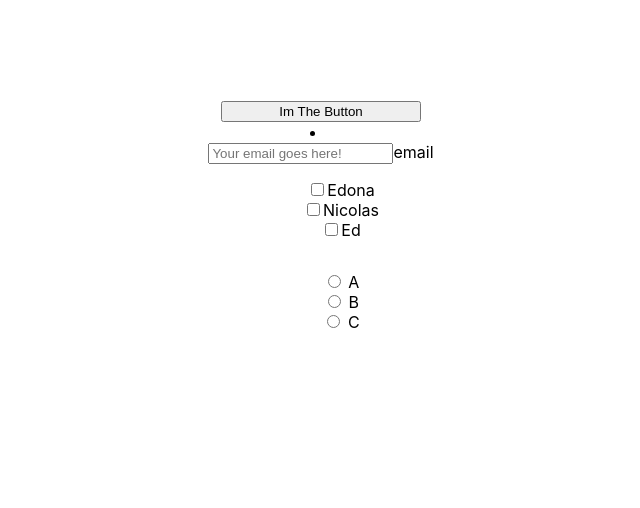
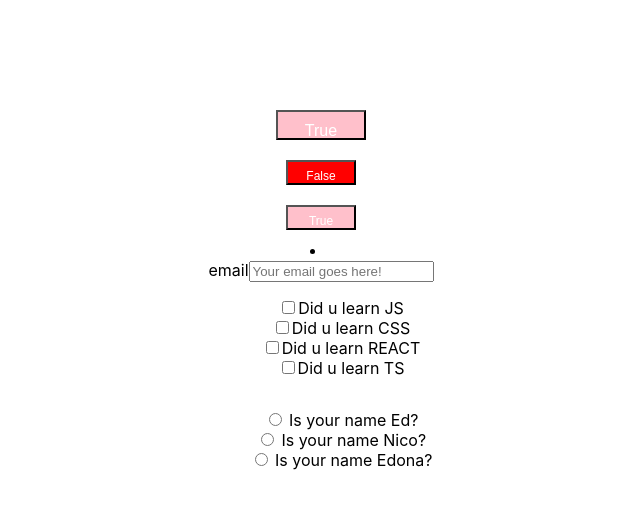
Before and after one commit to edonajemini/hoxton-react-library, a React (Vite) app: page / in a window 1280 px wide. Shown: the top 508 px of the page, without its empty margins (319-959 px from the left). Built offline with nearby package versions, Linux system fonts and the light colour scheme.

Commit message:
Done with the buttons

```diff
--- a/src/App.css
+++ b/src/App.css
@@ -9,5 +9,4 @@
 }
 .btn-class{
   width: 200px;
-
 }
--- a/src/App.tsx
+++ b/src/App.tsx
@@ -1,14 +1,24 @@
 import './App.css'
-import { Buttons } from './components/Buttons'
+import { Button } from './components/Button'
 import { Input } from './components/Input'
 import { CheckboxGroup } from "./components/CheckboxGroup"
 import { RadioGroup } from './components/RadioGroup'
 
-function App() {
+function App({setTrueorFalse}:any) {
 
   return (
     <div className="App">
-      < Buttons />
+      < Button size='big'
+      onClick={() => {
+        alert('Hello World')
+      }}>True</Button>
+      < Button size='medium' secondary
+      onClick={() => {
+        setTrueorFalse(false)
+      }}>False</Button>
+      < Button size='medium'
+      onClick={() => {
+      }}>True</Button>
       < Input />
 
       <ul className='form-list'>
--- /dev/null
+++ b/src/components/Button.tsx
@@ -0,0 +1,38 @@
+
+type Props = {
+    children: string
+    size?: 'big'| 'medium'|'small'
+    secondary?: boolean
+  }
+
+
+export function Button({children,size='medium',secondary, ...props}:Props){
+    let style = {width: "90px", height:"30px",backgroundColor: 'pink', margin: "10px", padding:"5px", color: 'white', fontSize:'10px', textAlign: 'center'}
+    if  (size === 'big') {
+        style.padding = "10px"
+        style.width = "90px"
+        style.height= "30px"
+        style.fontSize = "16px"
+    }
+    if  (size === 'medium') {
+        style.padding = "7px"
+        style.width = "70px"
+        style.height= "25px"
+        style.fontSize = "12px"
+    }
+    if  (size === 'small') {
+        style.padding = "5px"
+        style.width = "60px"
+        style.height= "20px"
+        style.fontSize = "10px"
+    }
+    if  (secondary) {
+       style.backgroundColor = "red"
+    }
+    return(
+        <div>
+            <button
+        className="btn" style ={style}{...props}>{children}</button>
+        </div>
+    )
+}
--- a/src/components/Buttons.tsx
+++ /dev/null
@@ -1,9 +0,0 @@
-export function Buttons(){
-    return(
-        <div>
-            <button
-        className="btn-class" onClick={()=>{
-        }}>Im The Button</button>
-        </div>
-    )
-}
--- a/src/components/CheckboxGroup.tsx
+++ b/src/components/CheckboxGroup.tsx
@@ -2,23 +2,29 @@ import { useState } from 'react'
 export function CheckboxGroup(){
         const  [checkbox, setCheckboxes] =  useState([
           {
-            text: "Edona",
+            text: "Did u learn JS",
             id:"first-checkbox"
           },
           {
-            text:"Nicolas",
+            text:"Did u learn CSS",
             id:"second-checkbox"
           },
           {
-            text:"Ed",
+            text:"Did u learn REACT",
             id:"third-checkbox"
+          },
+          {
+            text:"Did u learn TS",
+            id:"fourth-checkbox"
           }
         ])
     return(
         <div>
             <li>
           {checkbox.map(item => (<div className='checkbox-list'>
-            <input type="checkbox" name='letters' className='checkbox-letters' required/>
+            <input type="checkbox" name='letters' className='checkbox-letters' required
+            onSelect={()=>{}}
+            />
             <label>{item.text}</label>
             </div>
             ))}
--- a/src/components/Input.tsx
+++ b/src/components/Input.tsx
@@ -3,8 +3,8 @@ export function Input(){
         <div>
             <li>
           <div className='email-list'>
+          <label>email</label>
           <input type="email" name='email' className='input-email' placeholder='Your email goes here!' required />
-            <label>email</label>
             </div>
             </li>
         </div>
--- a/src/components/RadioGroup.tsx
+++ b/src/components/RadioGroup.tsx
@@ -2,15 +2,15 @@ import { useState } from 'react'
 export function RadioGroup(){
     const  [radio, setRadios] =  useState([
         {
-          text: "A",
+          text: "Is your name Ed?",
           id:"first-radio"
         },
         {
-          text:"B",
+          text:"Is your name Nico?",
           id:"second-radio"
         },
         {
-          text:"C",
+          text:"Is your name Edona?",
           id:"third-radio"
         }
       ])
```
